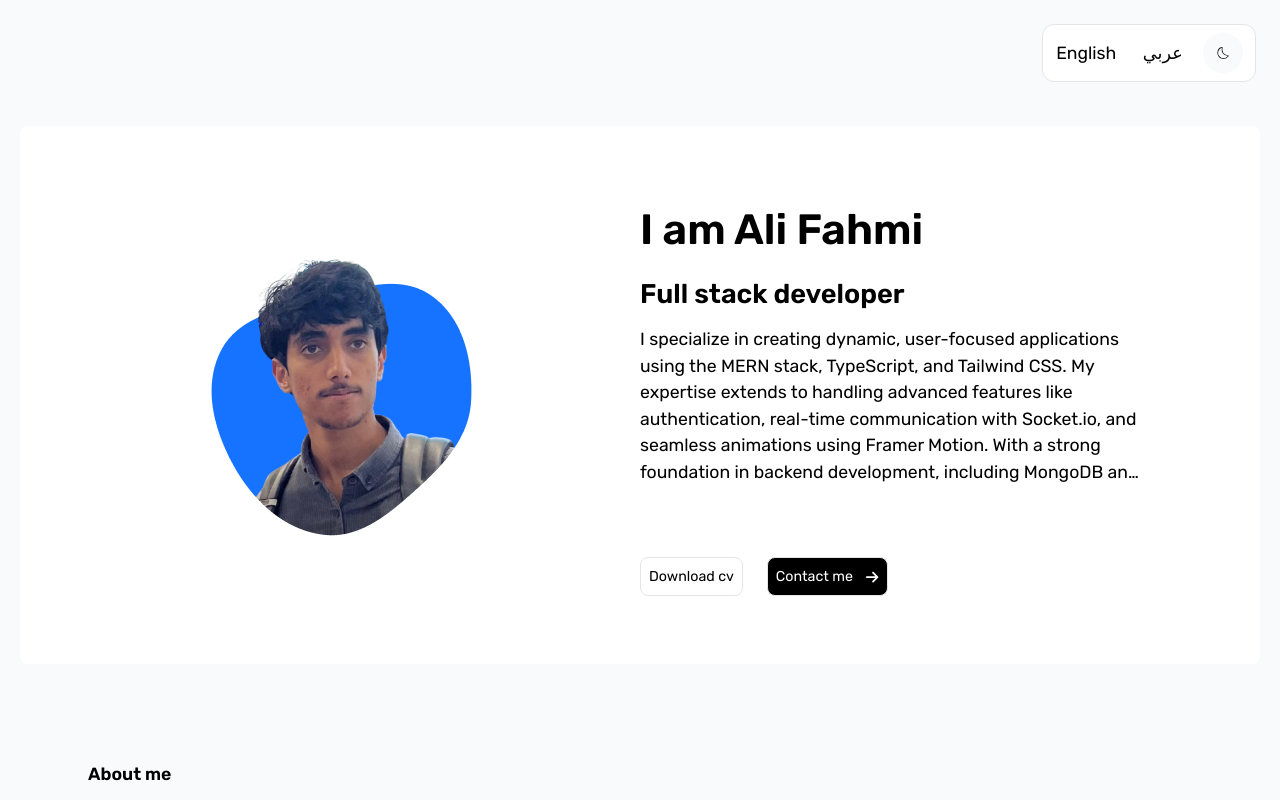
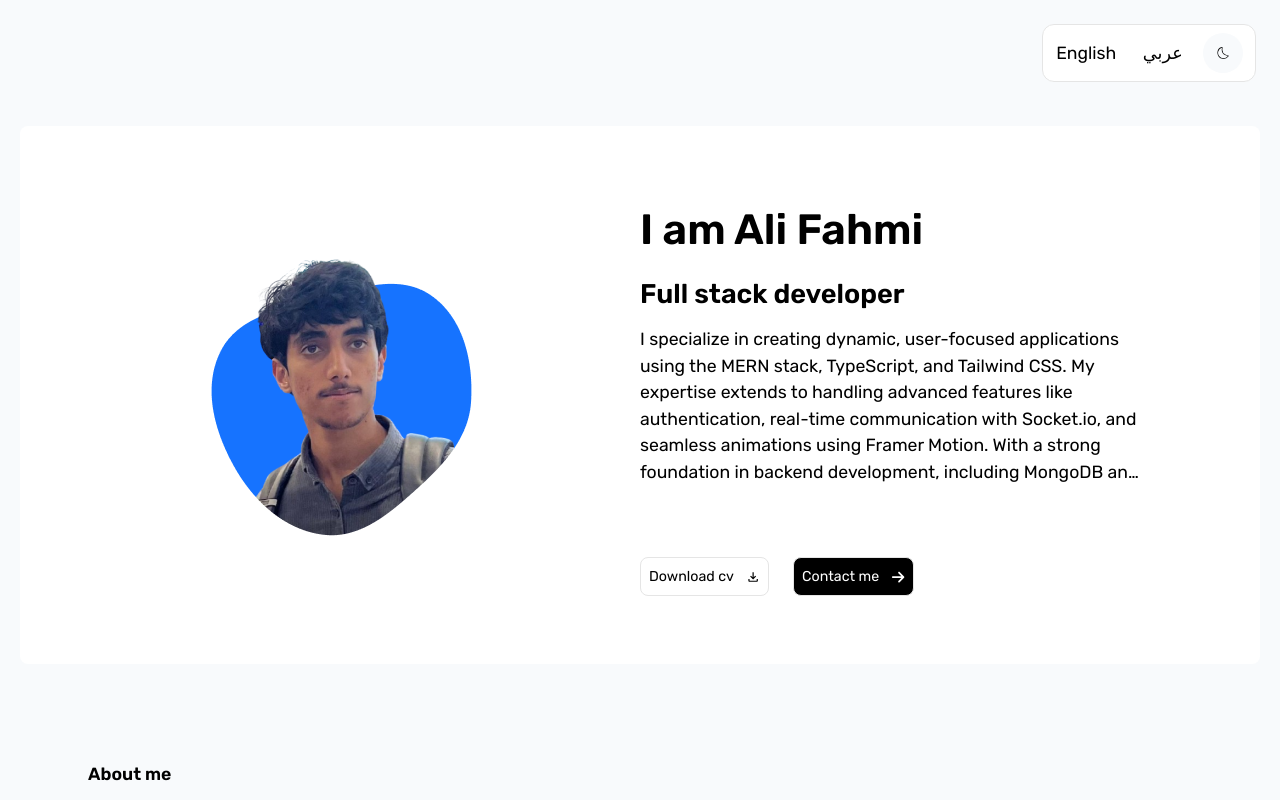
Before and after one commit to Aliicoder/portfolio, a React (Vite) app: page / in a window 1280 px wide. Shown: the top 800 px of the page. Built offline with nearby package versions, Linux system fonts and the light colour scheme; a web font is replaced by a local one.

Commit message:
ui fixes

```diff
--- a/src/components/dedicated/HomePage/Hero.tsx
+++ b/src/components/dedicated/HomePage/Hero.tsx
@@ -1,9 +1,9 @@
 import CustomButton from "@/components/buttons/CustomButton"
 import { useTranslation } from "react-i18next"
 import { FaArrowRight } from "react-icons/fa6"
-
+import { MdOutlineFileDownload } from "react-icons/md"
 function Hero() {
-  const [t] = useTranslation()
+  const [t, { language }] = useTranslation()
   const downloadCV = () => {
     const link = document.createElement("a")
     link.href = "/path-to-your-cv.pdf"
@@ -58,7 +58,11 @@ function Hero() {
             onClick={downloadCV}
             className=" c6 p-3 gap-3 flex items-center  shadow-none rounded-lg border
               md:c3 md:p-2   "
-          ></CustomButton>
+          >
+            {language == "en" && (
+              <MdOutlineFileDownload className="rtl:-scale-x-100" />
+            )}
+          </CustomButton>
           <CustomButton
             text={t("buttons.contact")}
             onClick={contactOnWhatsApp}
```
